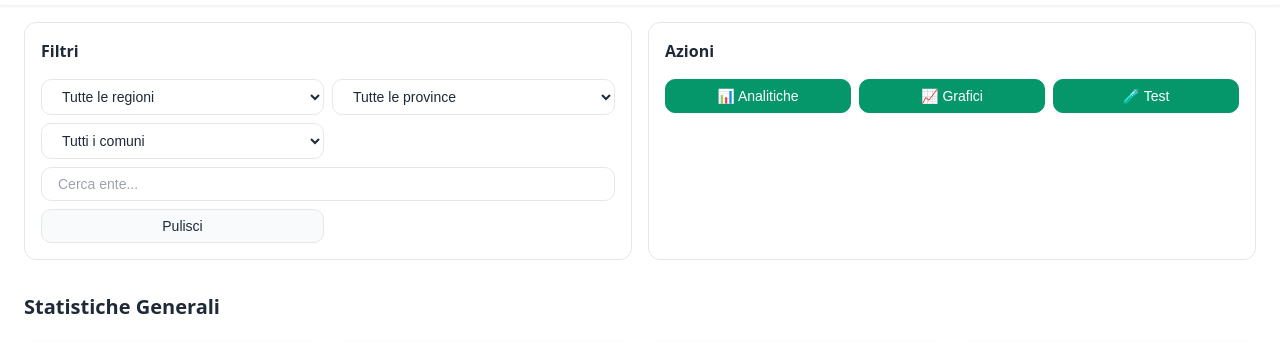
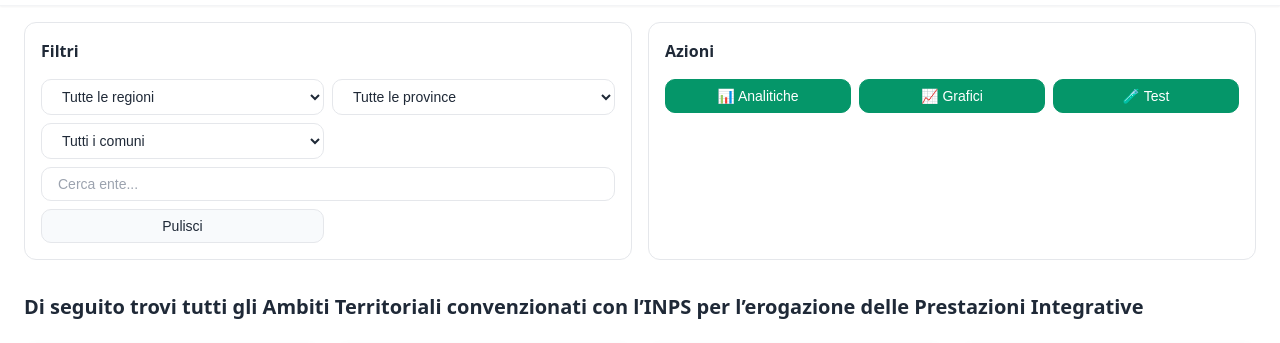
Before and after one commit to SalvaPicconi/ambiticonvenzionati.integrativehcp2025, a plain HTML site: page index.html in a window 1280 px wide. Shown: the part 74-417 px from the top of the page. Drawn offline with Linux system fonts and the light colour scheme; a script that the page names is missing.

Commit message:
Testo: aggiornata intestazione sezione statistiche con descrizione esplicativa sugli ambiti convenzionati INPS

```diff
--- a/index.html
+++ b/index.html
@@ -112,7 +112,7 @@
 
             <!-- Summary Statistics -->
             <section id="summary-section" class="summary-section">
-                <h2>Statistiche Generali</h2>
+                <h2>Di seguito trovi tutti gli Ambiti Territoriali convenzionati con l’INPS per l’erogazione delle Prestazioni Integrative</h2>
                 <div class="stats-grid">
                     <div class="stat-card">
                         <div class="stat-content">
```
